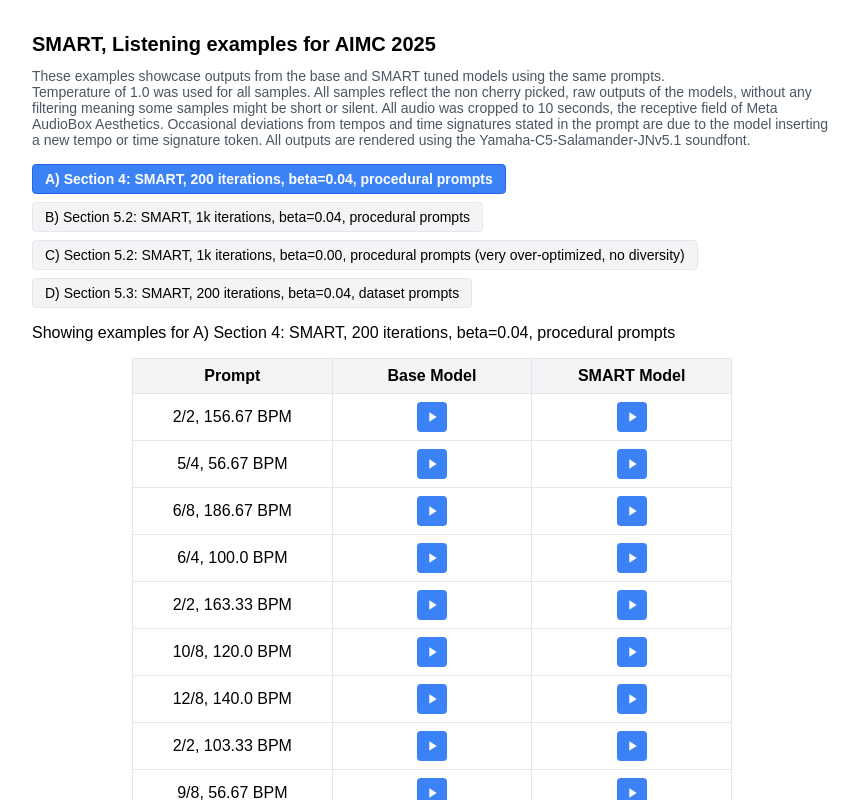
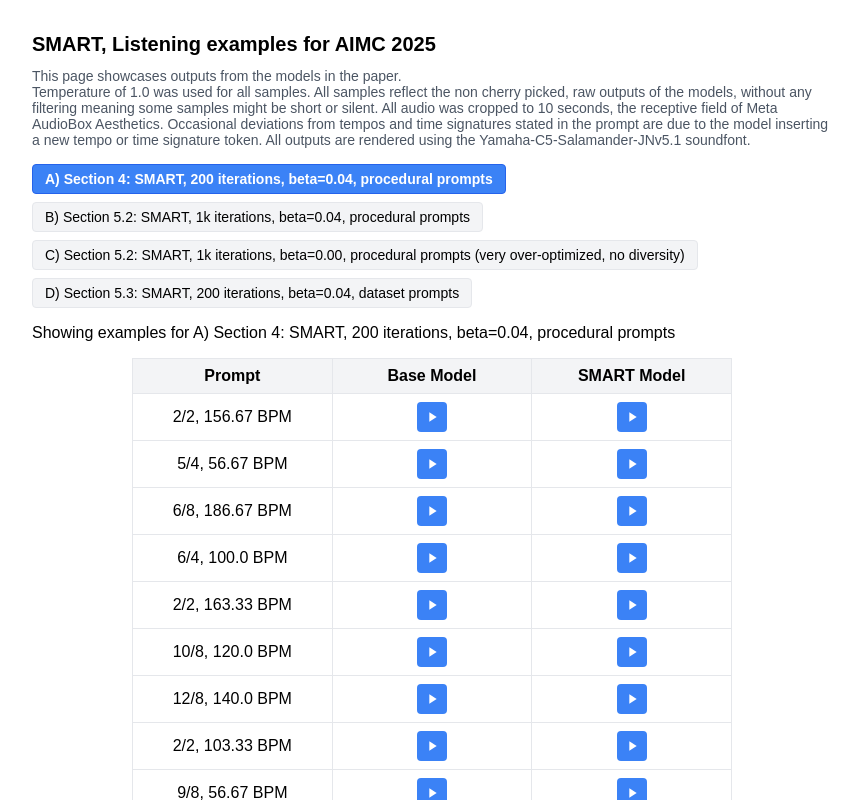
Before and after one commit to anonymous-submission-199999999/SMART-demo, a React (Vite) app: page / in a window 1280 px wide. Shown: the top 800 px of the page, without its empty margins (208-1067 px from the left). Built offline with nearby package versions, Linux system fonts and the light colour scheme.

Commit message:
update copy

```diff
--- a/src/AudioComparison.jsx
+++ b/src/AudioComparison.jsx
@@ -505,7 +505,7 @@ const AudioComparison = () => {
             <h1 style={styles.title}>SMART, Listening examples for AIMC 2025</h1>
 
             <div style={styles.infoText}>
-                These examples showcase outputs from the base and SMART tuned models using the same prompts.
+                This page showcases outputs from the models in the paper.
                 <br></br>
                 Temperature of 1.0 was used for all samples. All samples reflect the non cherry picked, raw outputs of the models, without any filtering meaning some samples might be short or silent.
                 All audio was cropped to 10 seconds, the receptive field of Meta AudioBox Aesthetics.
```
